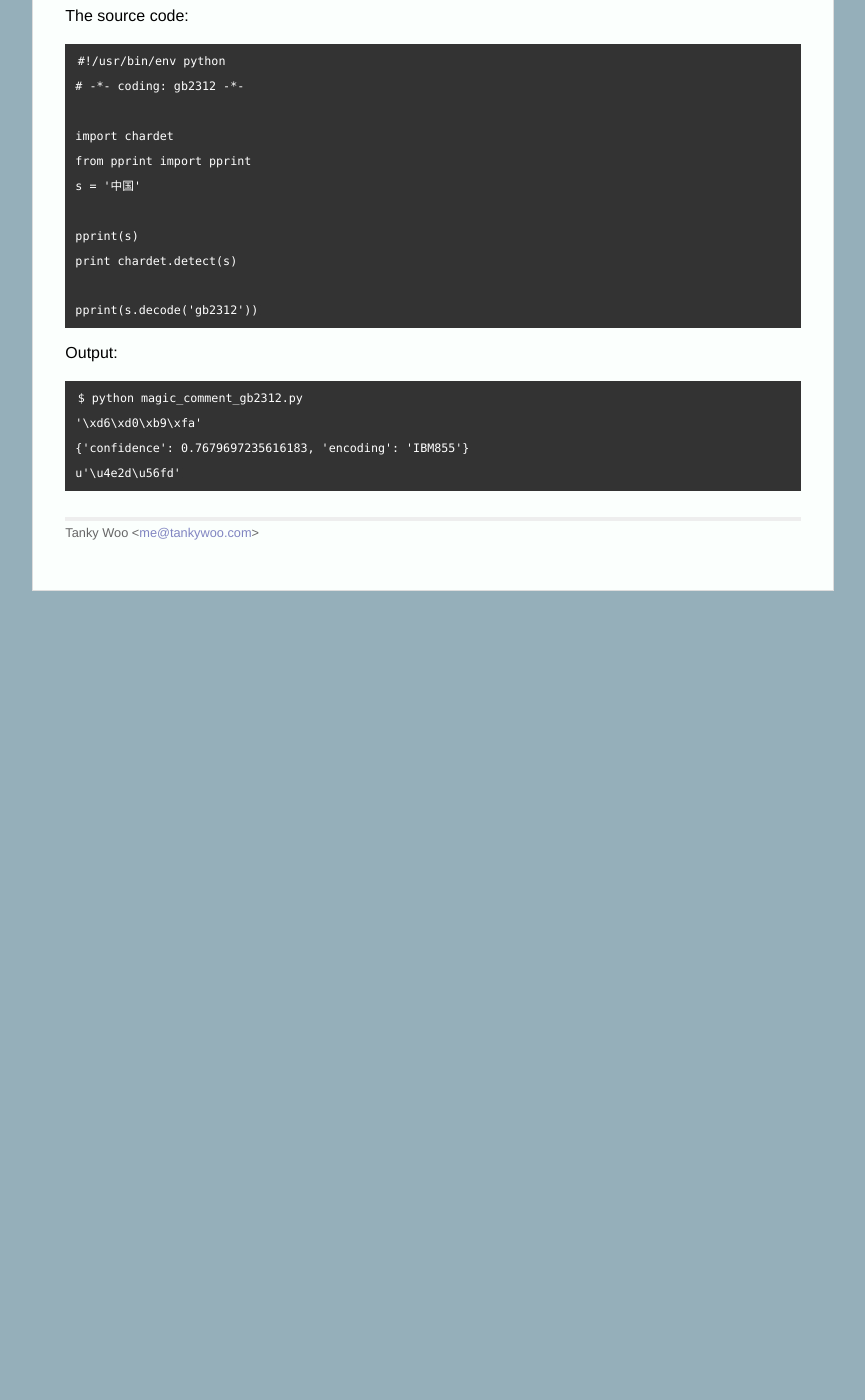
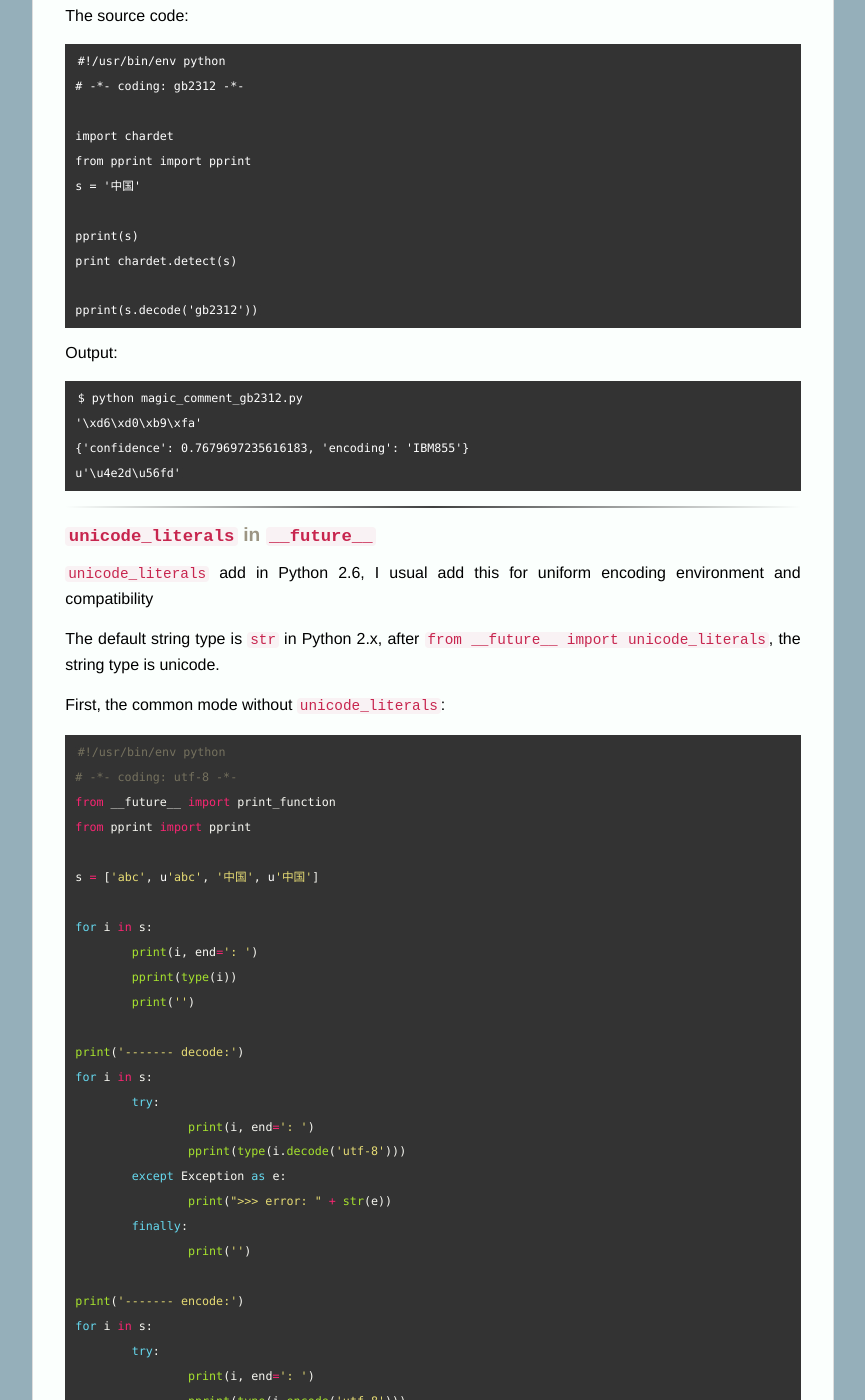
Before and after one commit to Harteyang/harte.top, a Jekyll site: the page built from _posts/2015-01-21-python-encoding.markdown, in a window 1280 px wide and 1400 px high, scrolled down 1199 px. Shown: the whole window, without its empty margins (207-1072 px from the left). Built offline with Jekyll 4.4.1, drawn with Linux system fonts in a browser that asks for light colours; Markdown is read by kramdown in place of the engine named in the settings; comment, search, counter and statistics services are not loaded; before the commit the page ends 1790 px from its top, so only the background shows below that; some of the changed text lies outside the part shown.

Commit message:
update post

````diff
--- a/_posts/2015-01-21-python-encoding.markdown
+++ b/_posts/2015-01-21-python-encoding.markdown
@@ -79,3 +79,112 @@ Output:
 	'\xd6\xd0\xb9\xfa'
 	{'confidence': 0.7679697235616183, 'encoding': 'IBM855'}
 	u'\u4e2d\u56fd'
+
+---
+
+## `unicode_literals` in `__future__` ##
+
+[`unicode_literals`](https://docs.python.org/2/library/__future__.html) add in Python 2.6, I usual add this for uniform encoding environment and compatibility
+
+The default string type is `str` in Python 2.x, after `from __future__ import unicode_literals`, the string type is unicode.
+
+First, the common mode without `unicode_literals`:
+
+```python
+#!/usr/bin/env python
+# -*- coding: utf-8 -*-
+from __future__ import print_function
+from pprint import pprint
+
+s = ['abc', u'abc', '中国', u'中国']
+
+for i in s:
+        print(i, end=': ')
+        pprint(type(i))
+        print('')
+
+print('------- decode:')
+for i in s:
+        try:
+                print(i, end=': ')
+                pprint(type(i.decode('utf-8')))
+        except Exception as e:
+                print(">>> error: " + str(e))
+        finally:
+                print('')
+
+print('------- encode:')
+for i in s:
+        try:
+                print(i, end=': ')
+                pprint(type(i.encode('utf-8')))
+        except Exception as e:
+                print(">>> error: " + str(e))
+        finally:
+                print('')
+```
+
+Output:
+
+	abc: <type 'str'>
+
+	abc: <type 'unicode'>
+
+	中国: <type 'str'>
+
+	中国: <type 'unicode'>
+
+	------- decode:
+	abc: <type 'unicode'>
+
+
+	abc: <type 'unicode'>
+
+	中国: <type 'unicode'>
+
+	中国: >>> error: 'ascii' codec can't encode characters in position 0-1: ordinal not in range(128)
+
+	------- encode:
+	abc: <type 'str'>
+
+	abc: <type 'str'>
+
+	中国: >>> error: 'ascii' codec can't decode byte 0xe4 in position 0: ordinal not in range(128)
+
+	中国: <type 'str'>
+
+If add `unicode_literals`:
+
+	abc: <type 'unicode'>
+
+	abc: <type 'unicode'>
+
+	中国: <type 'unicode'>
+
+	中国: <type 'unicode'>
+
+	------- decode:
+	abc: <type 'unicode'>
+
+	abc: <type 'unicode'>
+
+	中国: >>> error: 'ascii' codec can't encode characters in position 0-1: ordinal not in range(128)
+
+	中国: >>> error: 'ascii' codec can't encode characters in position 0-1: ordinal not in range(128)
+
+	------- encode:
+	abc: <type 'str'>
+
+	abc: <type 'str'>
+
+	中国: <type 'str'>
+
+	中国: <type 'str'>
+
+
+Use `unicode_literals`, all the string variable is unicode.
+
+Other discuss:
+
+* [Any gotchas using unicode_literals in Python 2.6?](http://stackoverflow.com/questions/809796/any-gotchas-using-u    nicode-literals-in-python-2-6)
+* [Should I import unicode_literals?](http://python-future.org/unicode_literals.html)
````
